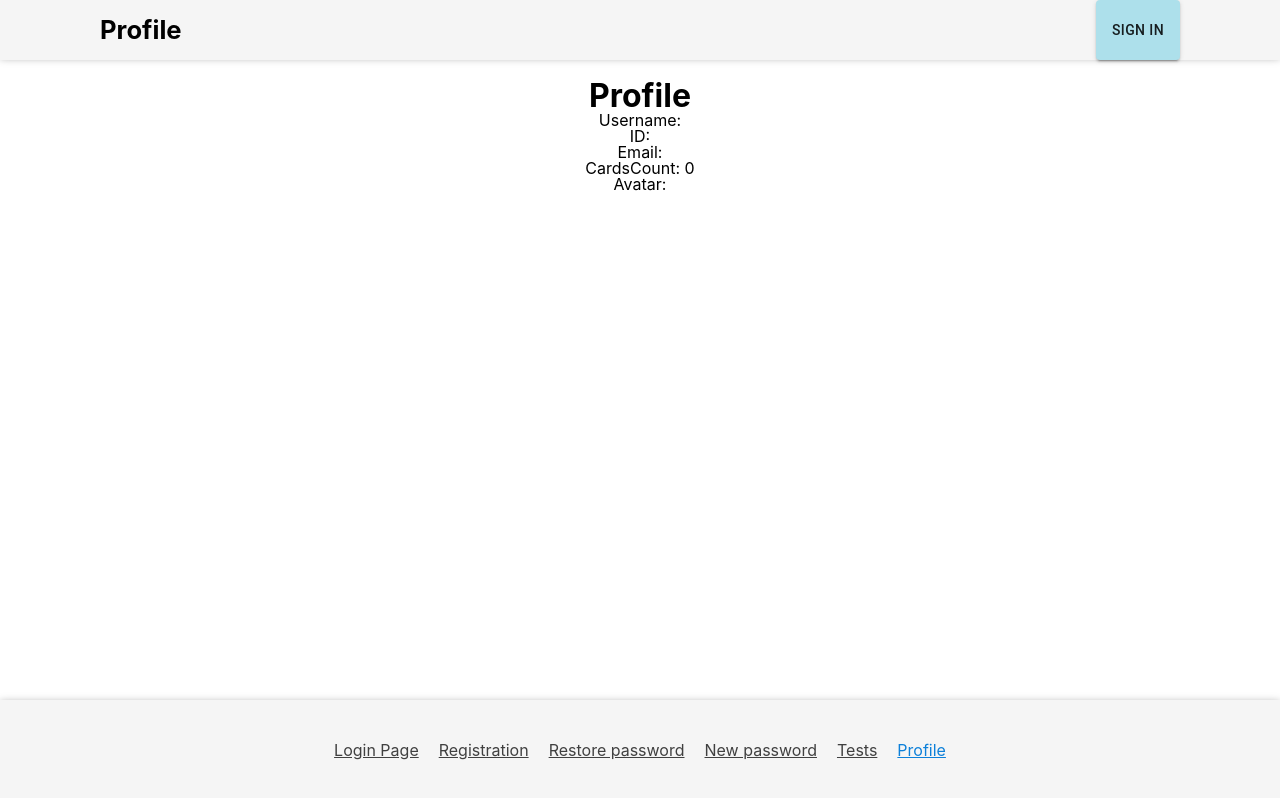
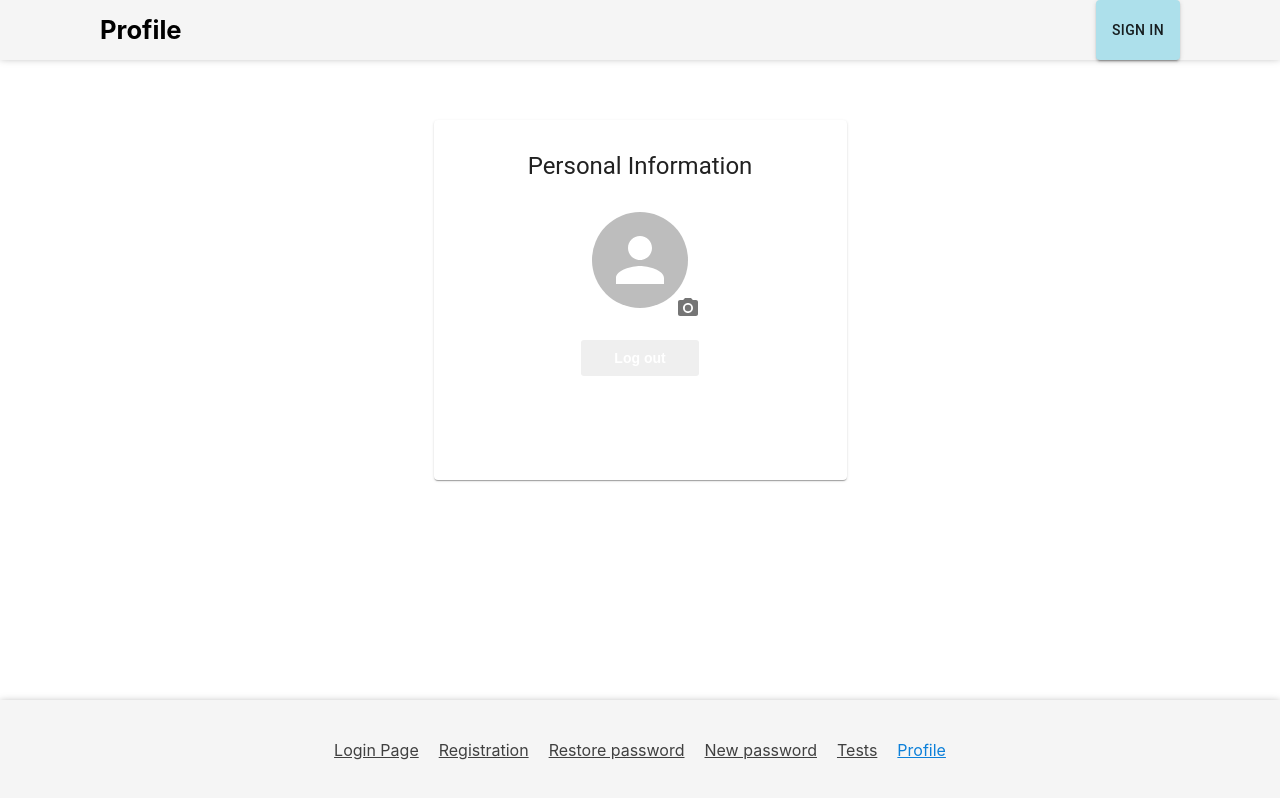
Before and after one commit to dspopravko/friday-project, a React (Create React App) app: page /#/profile in a window 1280 px wide. Built offline with nearby package versions, Linux system fonts and the light colour scheme.

Commit message:
feat: add base layout

```diff
--- a/src/pages/profile/Profile.tsx
+++ b/src/pages/profile/Profile.tsx
@@ -1,27 +1,42 @@
-import React, { useContext, useEffect } from 'react'
-import { HeaderTitleContext } from '../../context/context'
-import { setPageTitle } from '../../services/pageTitle'
-import { useAppSelector } from '../../state/store'
+import React, {useContext, useEffect} from 'react'
+import {HeaderTitleContext} from '../../context/context'
+import {setPageTitle} from '../../services/pageTitle'
+import {useAppDispatch, useAppSelector} from '../../state/store'
+import {Avatar, Badge, Grid, IconButton, Paper, Typography} from '@mui/material';
+import styles from './profile.module.css'
+import CameraAltIcon from '@mui/icons-material/CameraAlt';
+import XButton from '../../common/components/button/XButton';
+import {logout} from '../../features/auth/authSlice';
+
 
 export const Profile = () => {
-  const { setTitle } = useContext(HeaderTitleContext)
+    const dispatch = useAppDispatch();
+    const {setTitle} = useContext(HeaderTitleContext)
     const user = useAppSelector((state) => state.auth.user)
     useEffect(() => {
         setTitle('Profile')
         setPageTitle('Profile')
     }, [])
+
+    const logoutHandler = () => {
+        dispatch(logout)
+
+    }
+
     return (
-    <div className="pageContainer">
-      <h1 style={{ marginTop: '20px' }}>Profile</h1>
-      Username: {user.name} <br />
-      ID: {user._id}
-      <br />
-      Email: {user.email}
-      <br />
-      CardsCount: {user.publicCardPacksCount}
-      <br />
-      Avatar: {user.avatar}
-      <br />
-    </div>
+        <Grid container justifyContent={'center'} alignItems={'center'}>
+            <Paper className={styles.pageContainer}>
+                <Typography className={styles.title} variant={'h5'}>Personal Information</Typography>
+                <Badge badgeContent={<IconButton><CameraAltIcon/></IconButton>} showZero anchorOrigin={{
+                    vertical: 'bottom',
+                    horizontal: 'right',
+                }}>
+                    <Avatar alt={'Foto user'} src={user.avatar} sx={{width: 96, height: 96}}/>
+                </Badge>
+                <Typography className={styles.name} component={'p'}>{user.name}</Typography>
+                <Typography className={styles.email} component={'p'}>{user.email}</Typography>
+                <XButton className={styles.btn} onClick={logoutHandler}>Log out</XButton>
+            </Paper>
+        </Grid>
     )
 }
```
Lines whose indentation alone changed are shown as unchanged.
